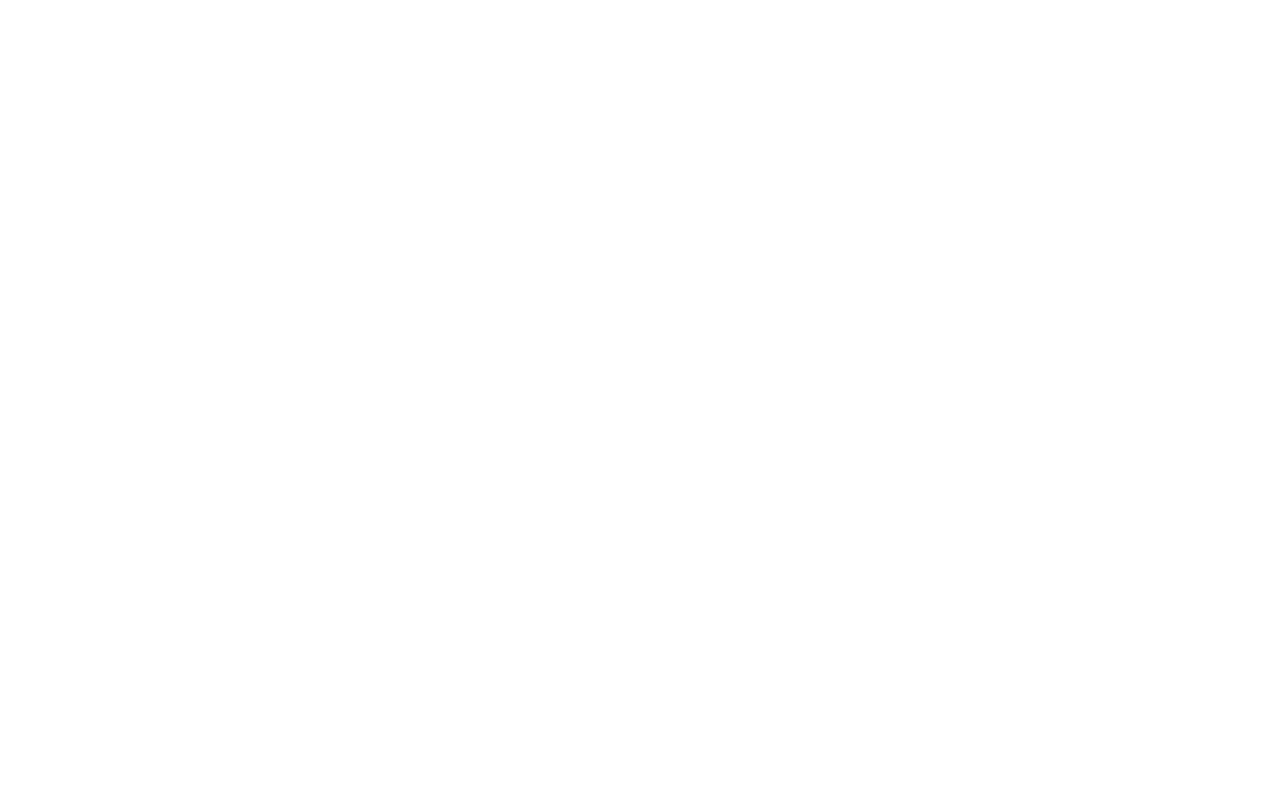
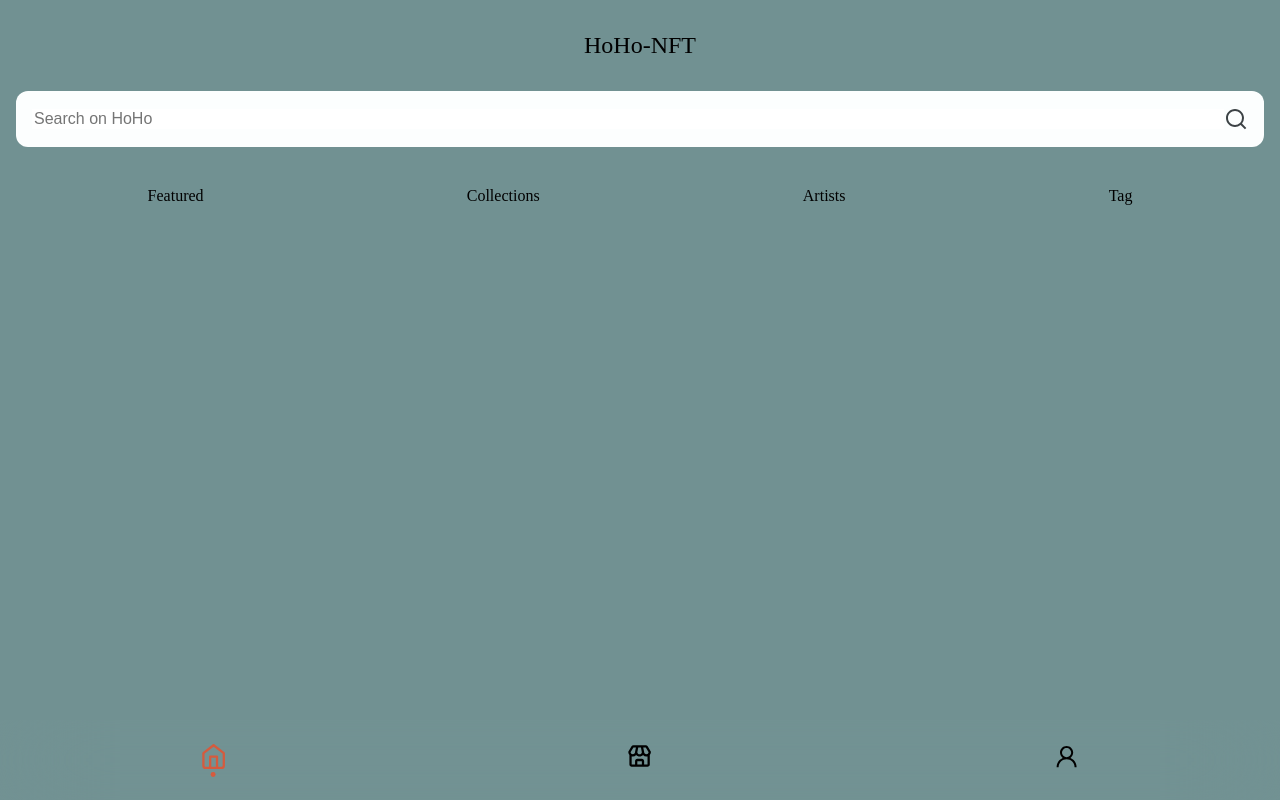
Before and after one commit to gurgen-baghdasaryan/react-nft, a React (Create React App) app: page / in a window 1280 px wide. Built offline with nearby package versions, Linux system fonts and the light colour scheme.

Commit message:
added the event onClick to the tabs

```diff
--- a/package.json
+++ b/package.json
@@ -8,8 +8,10 @@
     "@testing-library/user-event": "^13.5.0",
     "react": "^17.0.2",
     "react-dom": "^17.0.2",
+    "react-icons": "^4.3.1",
     "react-router-dom": "^6.2.1",
     "react-scripts": "5.0.0",
+    "styled-components": "^5.3.3",
     "web-vitals": "^2.1.2"
   },
   "scripts": {
--- a/public/index.html
+++ b/public/index.html
@@ -24,20 +24,13 @@
       work correctly both with client-side routing and a non-root public URL.
       Learn how to configure a non-root public URL by running `npm run build`.
     -->
-    <title>React App</title>
+    <title>HoHo-NFT</title>
   </head>
   <body>
     <noscript>You need to enable JavaScript to run this app.</noscript>
     <div id="root"></div>
-    <!--
-      This HTML file is a template.
-      If you open it directly in the browser, you will see an empty page.
 
-      You can add webfonts, meta tags, or analytics to this file.
-      The build step will place the bundled scripts into the <body> tag.
 
-      To begin the development, run `npm start` or `yarn start`.
-      To create a production bundle, use `npm run build` or `yarn build`.
-    -->
+
   </body>
 </html>
--- a/src/App.js
+++ b/src/App.js
@@ -1,9 +1,38 @@
+import {  Route, Routes } from 'react-router-dom';
+import colors from './assets/colors';
+import styled from 'styled-components';
+import Home from './components/Home'
+import NavMenu from './components/NavMenu'
+
+const AppEl = styled.div`
+  display: flex;
+  flex-direction: column;
+  position: absolute;
+  left: 0;
+  top: 0;
+  width: 100vw;
+  overflow: hidden;
+  height: 100vh;
+`;
+
+const Pages = styled.div`
+  flex: 1;
+  display: flex;
+  overflow: hidden;
+`;
 
 function App() {
   return (
-    <div className="App">
-
-    </div>
+        <AppEl>
+          <Pages>
+            <Routes>
+              <Route path="/store" element={<div>Store</div>} exact />
+              <Route path="/product" element={<div>Product</div>} exact />
+              <Route path="/" element={<Home/>} exact />
+            </Routes>
+          </Pages>
+          <NavMenu />
+        </AppEl>
   );
 }
 
--- a/src/assets/colors.js
+++ b/src/assets/colors.js
@@ -1,8 +1,8 @@
 export default {
-    Prymary:"FF164E",
-    Background:"FF164E",
-    CardBackground:"FF164E",
-    Gray:"FF164E",
-    GrayBorder:"FF164E",
+    Primary:"#d55b3e",
+    Background:"#3c4245",
+    CardBackground:"#719192",
+    Gray:"#fcfefe",
+    GrayBorder:"#3c4245",
     GrayBorder:"FF164E",
 }
```
Also changed, not shown: src/index.js (+4 -5 lines), src/components/Home.js (line endings or trailing spaces), 2 other files (tests, documents, lock files or other folders).
